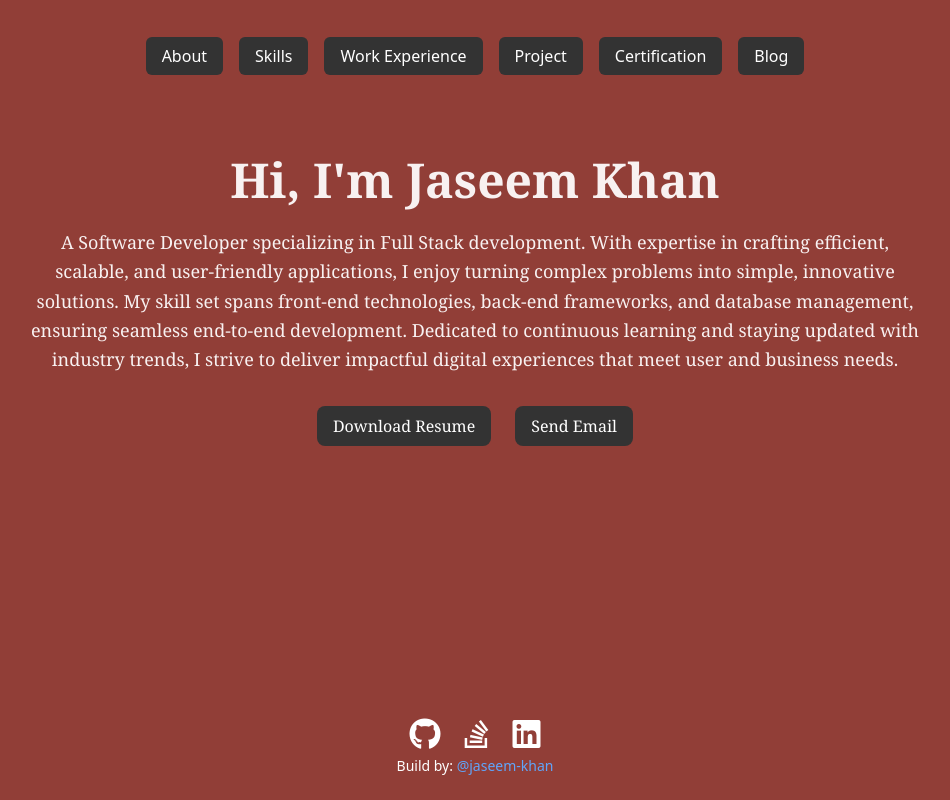
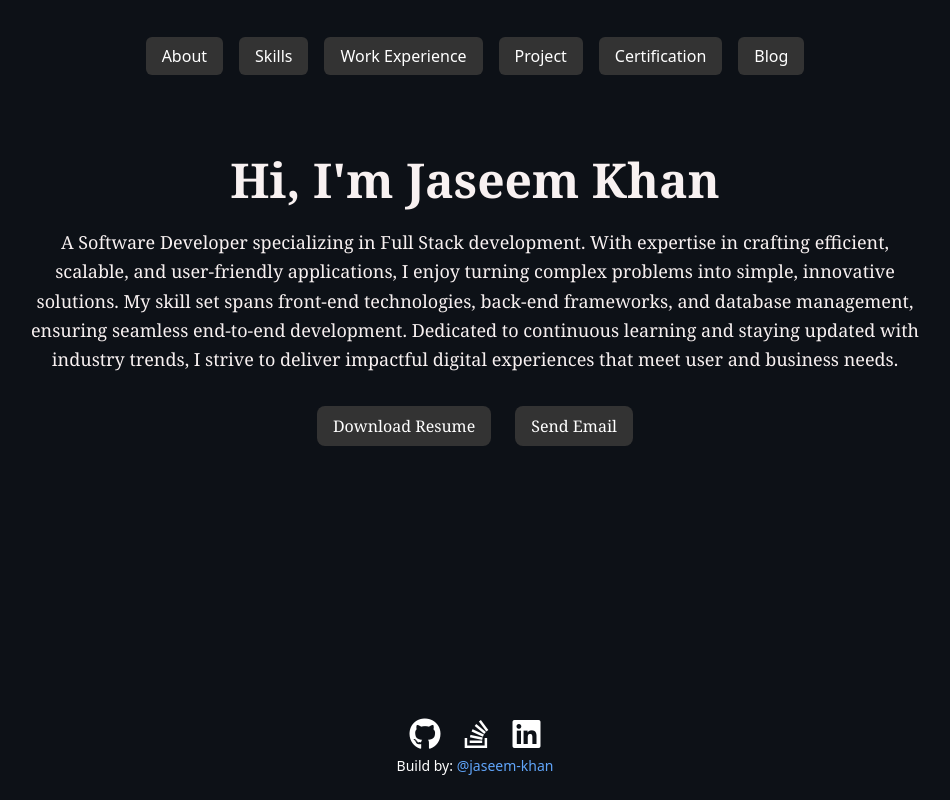
Before and after one commit to JaseemKhan211/my-portfolio-app, a React (Create React App) app: page / in a window 1280 px wide. Shown: the whole page, without its empty margins (165-1115 px from the left). Built offline with nearby package versions, Linux system fonts and the light colour scheme.

Commit message:
📦 Update: Background color app

```diff
--- a/src/index.css
+++ b/src/index.css
@@ -3,7 +3,7 @@
 @tailwind utilities;
 
 body {
-    background-color: #913e37;
+    background-color: #0D1117;
     color: #fff;
 }
 
```
